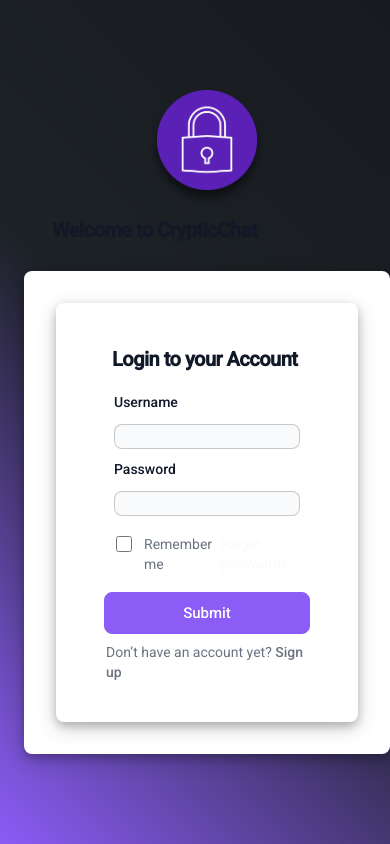
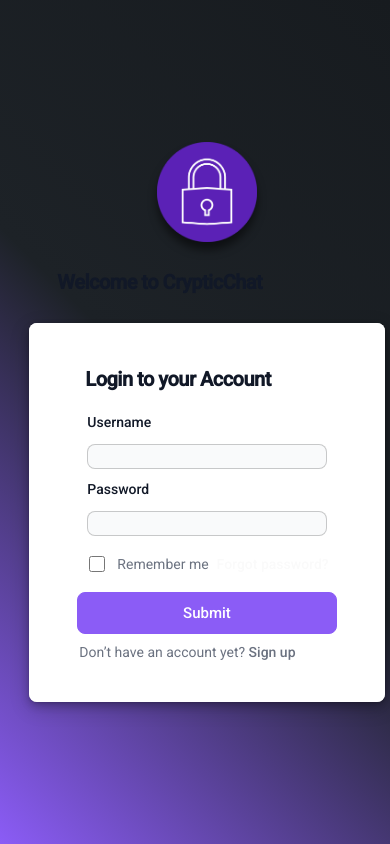
Before and after one commit to cryptichat/client-web, a React (Vite) app: page /login in a window 390 px wide. Built offline with nearby package versions, Linux system fonts and the light colour scheme; a web font is replaced by a local one.

Commit message:
Code cleanup

```diff
--- a/src/pages/login.jsx
+++ b/src/pages/login.jsx
@@ -175,7 +175,7 @@
             Welcome to CrypticChat
           </h1>
 
-        <div className="login-form w-full bg-white rounded-lg shadow dark:border md:mt-0 sm:max-w-md xl:p-0 dark:bg-gray-800 dark:border-gray-700">
+        <div className=" w-full bg-white rounded-lg shadow dark:border md:mt-0 sm:max-w-md xl:p-0 dark:bg-gray-800 dark:border-gray-700">
           <motion.div
             className="login-form w-full bg-white rounded-lg shadow dark:border md:mt-0 sm:max-w-md xl:p-0 dark:bg-gray-800 dark:border-gray-700"
             variants={formVariants}
```
